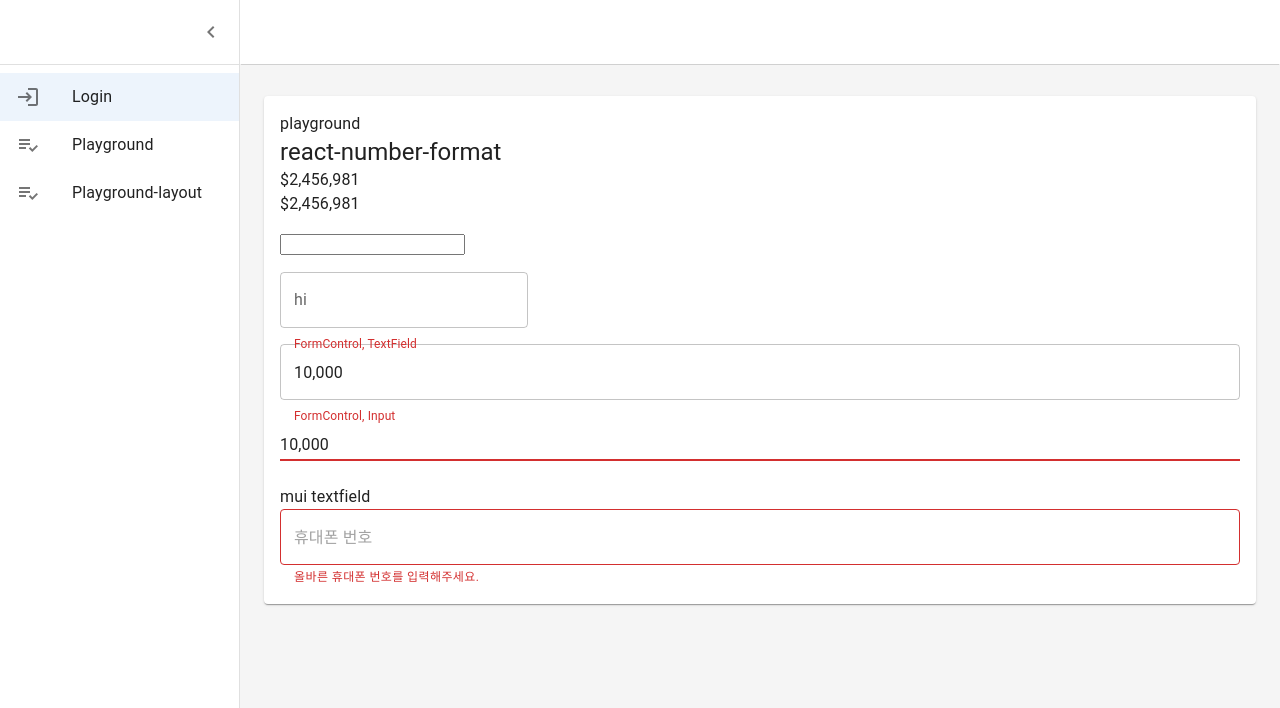
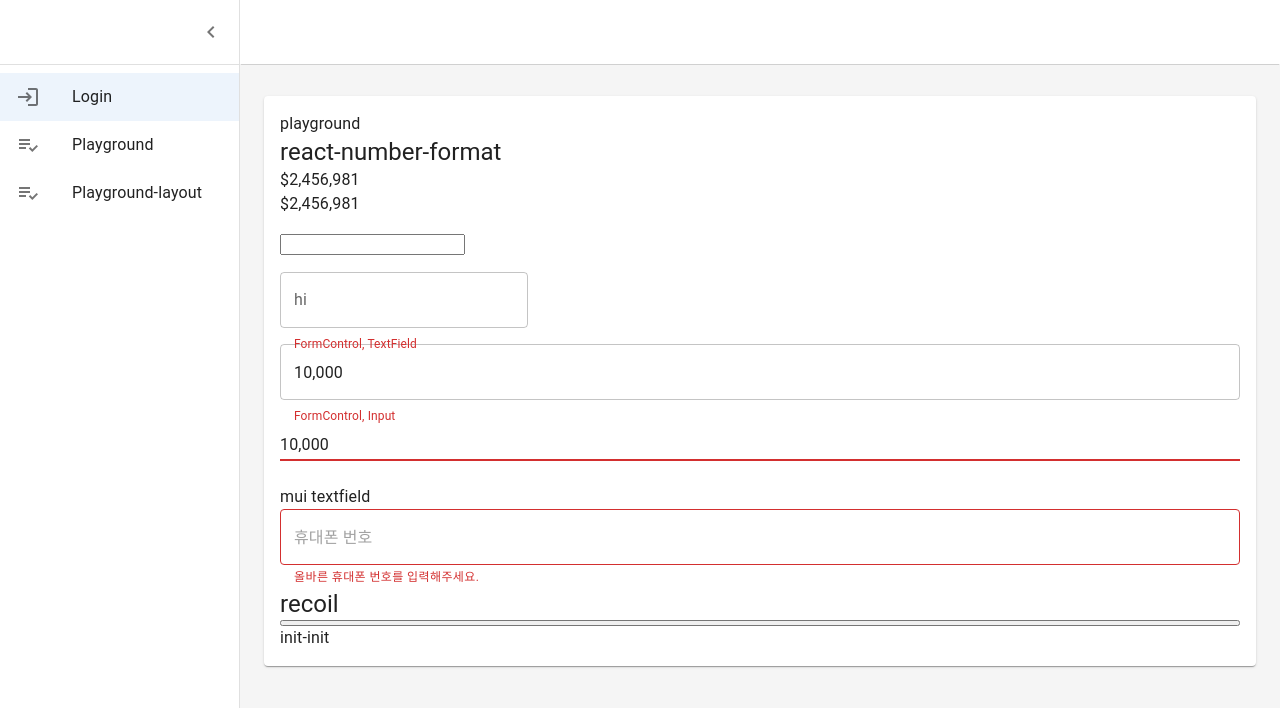
Before and after one commit to nacamp/js-react-works, a React (Create React App) app: page /playground in a window 1280 px wide. Shown: the top 708 px of the page. Built offline with nearby package versions, Linux system fonts and the light colour scheme.

Commit message:
[study]recoil

```diff
--- /dev/null
+++ b/src/Playground/RecoilStudy.tsx
@@ -0,0 +1,50 @@
+import { useEffect, useState, useRef } from "react";
+import { atom, useRecoilState } from "recoil";
+import Typography from "@mui/material/Typography";
+import { SettingsSystemDaydreamTwoTone } from "@mui/icons-material";
+const dataState = atom({
+  key: "data",
+  default: "",
+});
+
+export default function RecoilStudy() {
+  const [data, setData] = useRecoilState(dataState);
+  const [sdata, setSdata] = useState('');
+  const nextId = useRef('');
+  console.log('called');
+
+  useEffect(() => {
+    setData("init");
+    setSdata('init')
+    console.log('nexitid', nextId.current);
+    nextId.current = 'nextId';
+    // 페이지가 렌더링이 된후에 자료를 볼수 있다. 바로 볼수는 없다.
+    console.log("data[]", data );
+    console.log("sdata[]", sdata );
+    console.log('nextid', nextId.current);
+  }, []);
+
+  useEffect(() => {
+    console.log("[data]", data );
+    console.log("[sdata]", sdata);
+  }, [data,sdata]);
+
+  // useEffect(() => {
+  //   console.log("[sdata]", sdata);
+  // }, [sdata]);
+  function handleClick(){
+    setData("click");
+    setSdata('click')
+    // 페이지가 렌더링이 된후에 자료를 볼수 있다. 바로 볼수는 없다.
+    console.log("click data", data );
+    console.log("click sdata", sdata );
+  }
+
+  return (
+    <>
+      <Typography variant="h5">recoil</Typography>
+      <button onClick={()=>handleClick()}></button>
+      <div> {data}-{sdata}</div>
+    </>
+  );
+}
--- a/src/Playground/index.tsx
+++ b/src/Playground/index.tsx
@@ -2,6 +2,8 @@
 import { useParams } from "react-router-dom";
 import ReactNumberFormat from "./ReactNumberFormat";
 import MuiTextField from "./MuiTextField";
+import RecoilStudy from "./RecoilStudy";
+
 
 
 import Layout from "./Layout";
@@ -19,6 +21,7 @@
         <div>playground</div>
         <ReactNumberFormat />
         <MuiTextField />
+        <RecoilStudy/>
       </>
     );
 }
```
